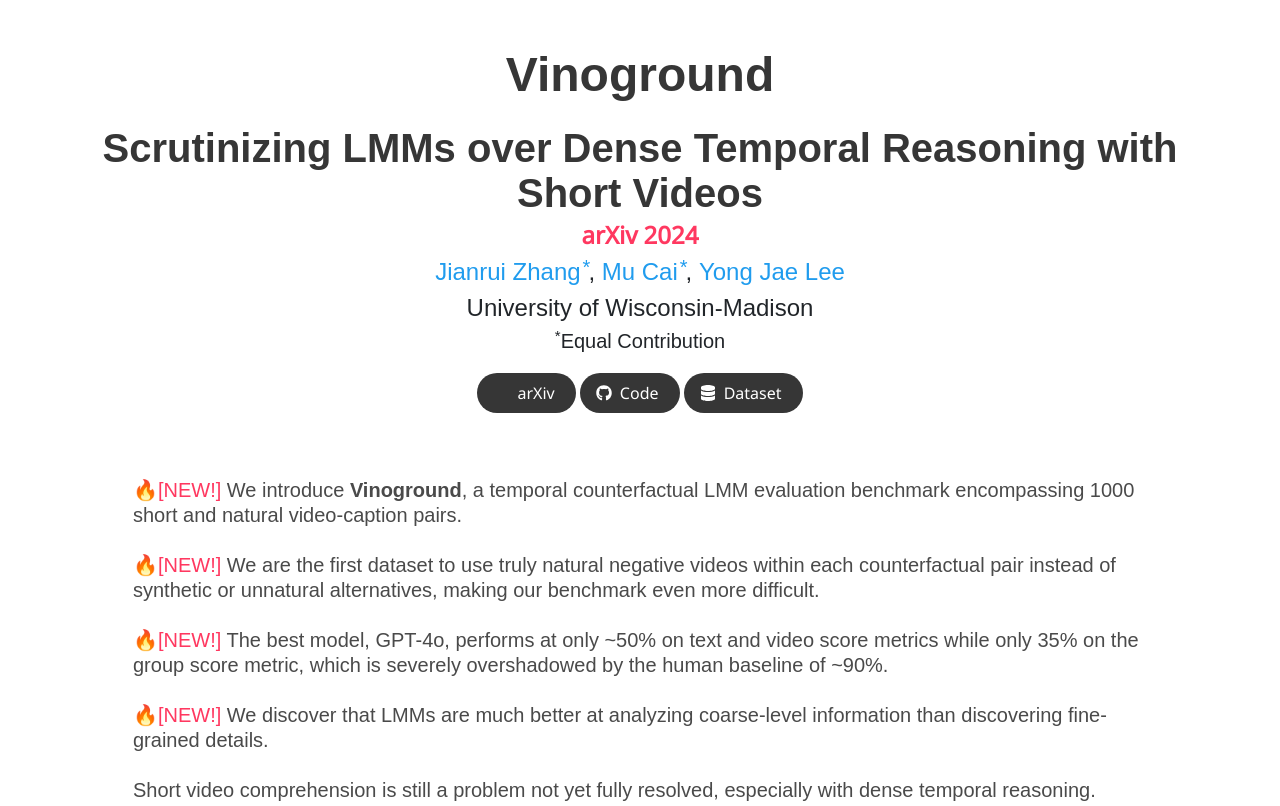
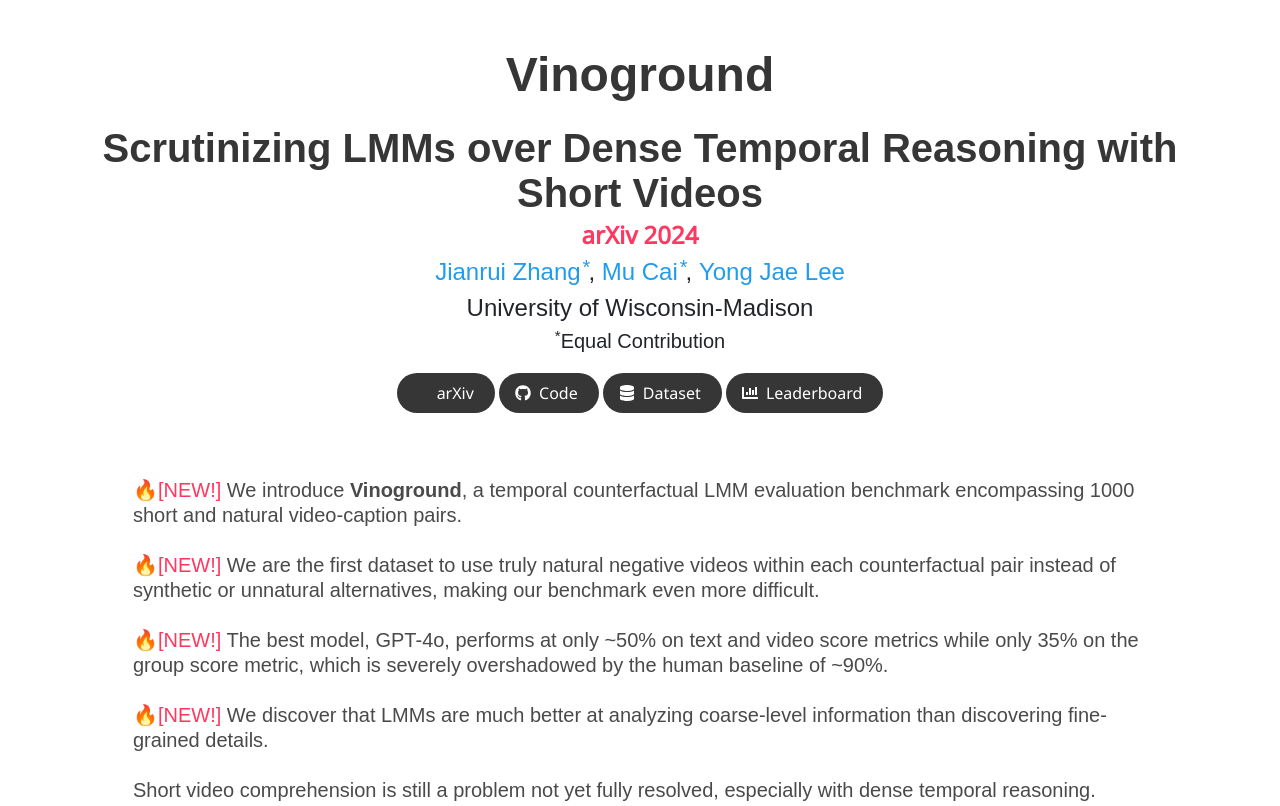
Before and after one commit to Vinoground/vinoground.github.io, a plain HTML site: page index.html in a window 1280 px wide. Shown: the top 806 px of the page. Drawn offline with nearby package versions, Linux system fonts and the light colour scheme; some icons are missing; a web font is replaced by a local one.

Commit message:
add leaderboard

```diff
--- a/index.html
+++ b/index.html
@@ -188,6 +188,15 @@
                       <i class="fas fa-database"></i>
                     </span>
                     <span>Dataset</span>
+                  </a>
+                </span>
+                <span class="link-block">
+                  <a href="https://paperswithcode.com/sota/temporal-relation-extraction-on-vinoground" target="_blank"
+                    class="external-link button is-normal is-rounded is-dark">
+                    <span class="icon">
+                      <i class="fas fa-chart-bar"></i>
+                    </span>
+                    <span>Leaderboard</span>
                   </a>
                 </span>
               </div>
```
